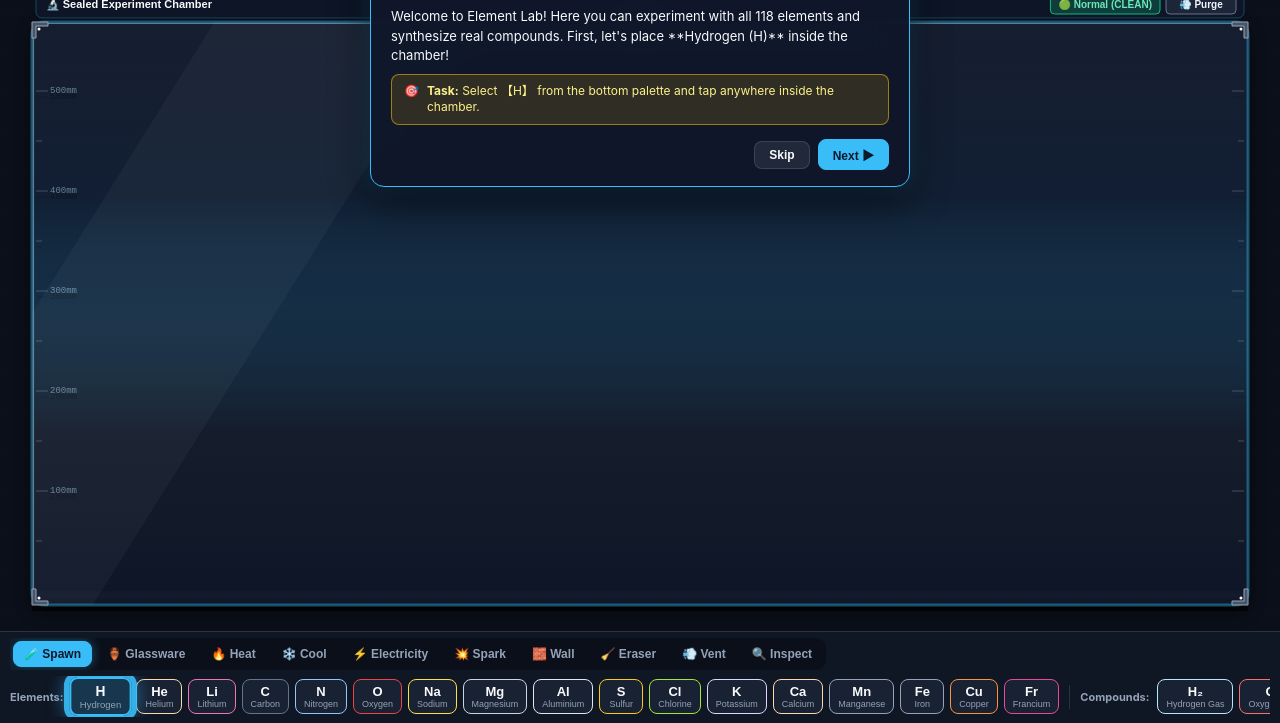
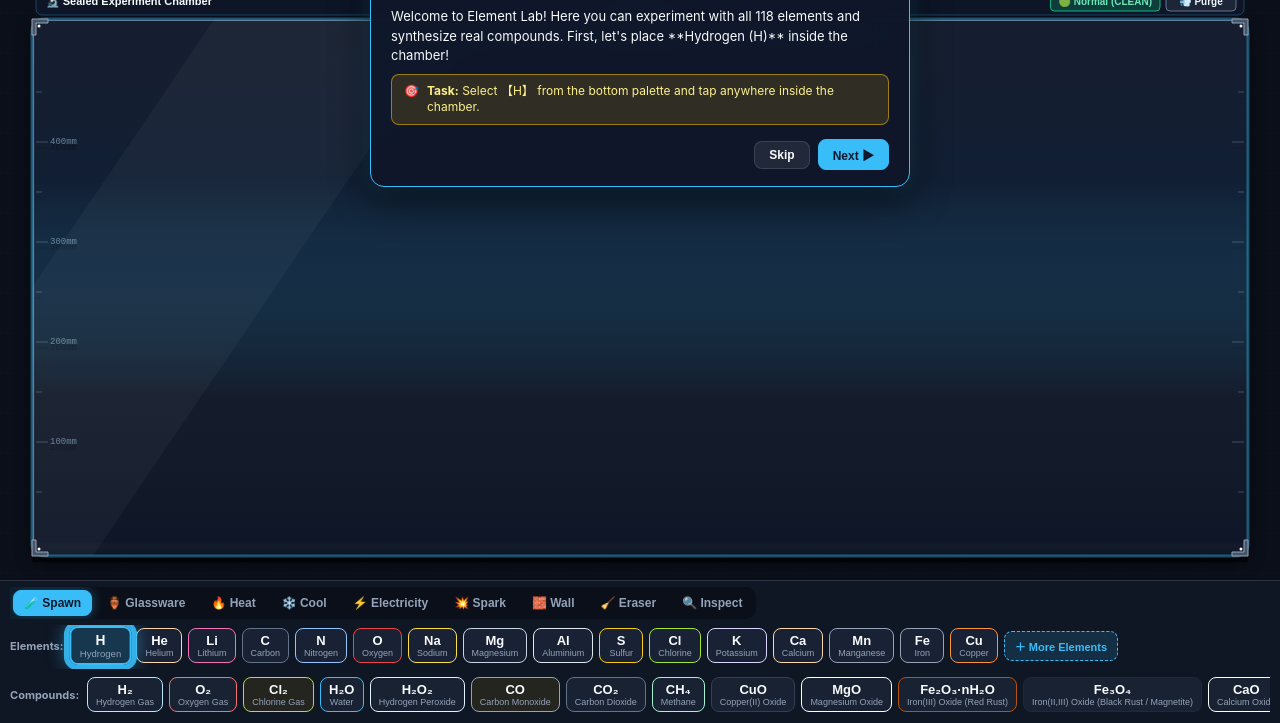
Before and after one commit to c1t0d0s0/element-lab, a website built with Vite: page index.html in a window 1280 px wide. Shown: the part 77-800 px from the top of the page. Built offline with nearby package versions, Linux system fonts and the light colour scheme.

Commit message:
fixed menu issues

```diff
--- a/src/main.ts
+++ b/src/main.ts
@@ -88,10 +88,6 @@ class ElementGameApp {
     this.toolbar.onOpenPeriodicTable = () => this.periodicModal.open();
     this.toolbar.onOpenEncyclopedia = () => this.encyclopediaModal.open();
     this.toolbar.onOpenQuests = () => this.questModal.open();
-    this.toolbar.onVentilate = () => {
-      const res = this.world.ventilateChamber();
-      this.showToast(t().toasts.ventilated(res.purgedCount));
-    };
 
     // 反応トリガー時
     this.reactionEngine.onReactionTriggered = () => {
--- a/src/style.css
+++ b/src/style.css
@@ -505,13 +505,29 @@ html, body {
   width: 100%;
   overflow-x: auto;
   -webkit-overflow-scrolling: touch;
-  scrollbar-width: none;
-  display: flex;
-  align-items: center;
+  scrollbar-width: thin;
+  scrollbar-color: rgba(56, 189, 248, 0.35) rgba(0, 0, 0, 0.2);
+  display: flex;
+  align-items: center;
+  padding-bottom: 3px;
 }
 
 .bottom-palette-row::-webkit-scrollbar {
-  display: none;
+  height: 5px;
+}
+
+.bottom-palette-row::-webkit-scrollbar-track {
+  background: rgba(0, 0, 0, 0.2);
+  border-radius: 4px;
+}
+
+.bottom-palette-row::-webkit-scrollbar-thumb {
+  background: rgba(56, 189, 248, 0.35);
+  border-radius: 4px;
+}
+
+.bottom-palette-row::-webkit-scrollbar-thumb:hover {
+  background: rgba(56, 189, 248, 0.7);
 }
 
 .bottom-palette-row.dimmed {
@@ -524,7 +540,7 @@ html, body {
   align-items: center;
   gap: 6px;
   flex-shrink: 0;
-  padding: 2px 0;
+  padding: 2px 20px 2px 0;
 }
 
 .palette-section-title {
@@ -532,6 +548,8 @@ html, body {
   color: var(--text-sub);
   font-weight: 700;
   margin-right: 2px;
+  flex-shrink: 0;
+  min-width: 42px;
 }
 
 .palette-divider {
@@ -539,6 +557,7 @@ html, body {
   height: 24px;
   background: var(--border-color);
   margin: 0 4px;
+  flex-shrink: 0;
 }
 
 .palette-hint-text {
@@ -559,6 +578,7 @@ html, body {
   flex-direction: column;
   align-items: center;
   min-width: 44px;
+  flex-shrink: 0;
   transition: all 0.15s;
 }
 
@@ -598,6 +618,7 @@ html, body {
   font-weight: 700;
   cursor: pointer;
   white-space: nowrap;
+  flex-shrink: 0;
 }
 
 /* モーダル共通スタイル */
--- a/src/ui/Toolbar.ts
+++ b/src/ui/Toolbar.ts
@@ -18,15 +18,21 @@ export class Toolbar {
   public isPaused: boolean = false;
 
   public onClear?: () => void;
-  public onVentilate?: () => void;
   public onOpenPeriodicTable?: () => void;
   public onOpenEncyclopedia?: () => void;
   public onOpenQuests?: () => void;
   public onOpenTutorial?: () => void;
   public onLanguageChanged?: () => void;
 
-  private quickElements = ['H', 'He', 'Li', 'C', 'N', 'O', 'Na', 'Mg', 'Al', 'S', 'Cl', 'K', 'Ca', 'Mn', 'Fe', 'Cu', 'Fr'];
-  private quickCompounds = ['H2', 'O2', 'H2O', 'CuCl2', 'NaCl', 'Cl2', 'H2O2', 'CO', 'CO2', 'SO2', 'H2SO4', 'NH3', 'FeS', 'CaCO3', 'CaO', 'CaOH2', 'CuO', 'MgO', 'HCl', 'NaOH'];
+  private quickElements = ['H', 'He', 'Li', 'C', 'N', 'O', 'Na', 'Mg', 'Al', 'S', 'Cl', 'K', 'Ca', 'Mn', 'Fe', 'Cu'];
+  private quickCompounds = [
+    'H2', 'O2', 'Cl2', 'H2O', 'H2O2',
+    'CO', 'CO2', 'CH4',
+    'CuO', 'MgO', 'Fe2O3', 'Fe3O4', 'CaO', 'MnO2',
+    'HCl', 'NaOH', 'CaOH2', 'H2SO4', 'HNO3', 'NH3',
+    'NaCl', 'CuCl2', 'ZnCl2', 'CaCl2', 'FeCl2', 'CaCO3', 'CuSO4', 'NH4Cl',
+    'SO2', 'SO3', 'H2S', 'NO2', 'FeS'
+  ];
 
   constructor() {
     this.render();
@@ -88,10 +94,6 @@ export class Toolbar {
             <span class="btn-icon">🌐</span>
             <span class="btn-text-lang">${lang === 'ja' ? 'English' : '日本語'}</span>
           </button>
-          <button class="icon-btn" id="btn-ventilate-chamber" title="${tr.tooltips.ventilate}">
-            <span class="btn-icon">💨</span>
-            <span class="btn-text-ctrl">${lang === 'ja' ? '換気' : 'Vent'}</span>
-          </button>
           <button class="icon-btn ${this.isPaused ? 'paused' : ''}" id="btn-play-pause" title="${this.isPaused ? tr.nav.play : tr.nav.pause}">
             <span class="btn-icon">${this.isPaused ? '▶️' : '⏸️'}</span>
             <span class="btn-text-ctrl">${this.isPaused ? (lang === 'ja' ? '再生' : 'Play') : (lang === 'ja' ? '停止' : 'Pause')}</span>
@@ -107,7 +109,7 @@ export class Toolbar {
       </div>
     `;
 
-    // ボトムバー (ツール選択 & 元素パレット)
+    // ボトムバー (ツール選択 & 元素パレット / 化合物パレット 2行表示)
     bottomBarEl.innerHTML = `
       <div class="bottom-tools-row">
         <!-- ツールセレクタ -->
@@ -136,16 +138,13 @@ export class Toolbar {
           <button class="tool-btn ${this.activeTool === 'erase' ? 'active' : ''}" data-tool="erase" title="${tr.tooltips.erase}">
             ${tr.tools.erase}
           </button>
-          <button class="tool-btn" id="btn-bottom-ventilate" title="${tr.tooltips.ventilate}">
-            ${tr.tools.ventilate}
-          </button>
           <button class="tool-btn ${this.activeTool === 'inspect' ? 'active' : ''}" data-tool="inspect" title="${tr.tooltips.inspect}">
             ${tr.tools.inspect}
           </button>
         </div>
       </div>
 
-      <!-- 元素・物質クイックパレット / 器具セレクタ -->
+      <!-- 元素クイックパレット / 器具セレクタ (1行目) -->
       <div class="bottom-palette-row">
         <div class="palette-scroll">
           ${this.activeTool === 'flask' ? `
@@ -179,7 +178,15 @@ export class Toolbar {
             `;
           }).join('')}
 
-          <div class="palette-divider"></div>
+          <button class="more-elements-btn" id="btn-more-elements" title="${tr.tooltips.moreElements}">
+            ${tr.tools.moreElements}
+          </button>
+        </div>
+      </div>
+
+      <!-- 化合物クイックパレット (2行目) -->
+      <div class="bottom-palette-row">
+        <div class="palette-scroll">
           <div class="palette-section-title">${tr.tools.paletteSectionCompound}</div>
           ${this.quickCompounds.map(compKey => {
             const comp = COMPOUNDS_DATA[compKey];
@@ -194,8 +201,8 @@ export class Toolbar {
             `;
           }).join('')}
 
-          <button class="more-elements-btn" id="btn-more-elements" title="${tr.tooltips.moreElements}">
-            ${tr.tools.moreElements}
+          <button class="more-elements-btn" id="btn-more-compounds" title="${tr.encyclopedia.title}">
+            ${lang === 'ja' ? '＋ 図鑑' : '＋ Library'}
           </button>
         </div>
       </div>
@@ -235,16 +242,6 @@ export class Toolbar {
       this.render();
     });
 
-    document.getElementById('btn-ventilate-chamber')?.addEventListener('click', () => {
-      soundManager.playVentilation();
-      this.onVentilate?.();
-    });
-
-    document.getElementById('btn-bottom-ventilate')?.addEventListener('click', () => {
-      soundManager.playVentilation();
-      this.onVentilate?.();
-    });
-
     document.getElementById('btn-clear-lab')?.addEventListener('click', () => {
       soundManager.playClick();
       this.onClear?.();
@@ -259,6 +256,22 @@ export class Toolbar {
     document.getElementById('btn-more-elements')?.addEventListener('click', () => {
       soundManager.playClick();
       this.onOpenPeriodicTable?.();
+    });
+
+    document.getElementById('btn-more-compounds')?.addEventListener('click', () => {
+      soundManager.playClick();
+      this.onOpenEncyclopedia?.();
+    });
+
+    // マウスホイールによる横スクロール対応 (PCデスクトップ向け)
+    const paletteRows = bottomBarEl.querySelectorAll<HTMLElement>('.bottom-palette-row');
+    paletteRows.forEach(row => {
+      row.addEventListener('wheel', (e: WheelEvent) => {
+        if (e.deltaY !== 0) {
+          e.preventDefault();
+          row.scrollLeft += e.deltaY;
+        }
+      }, { passive: false });
     });
 
     // ツールボタン
```
